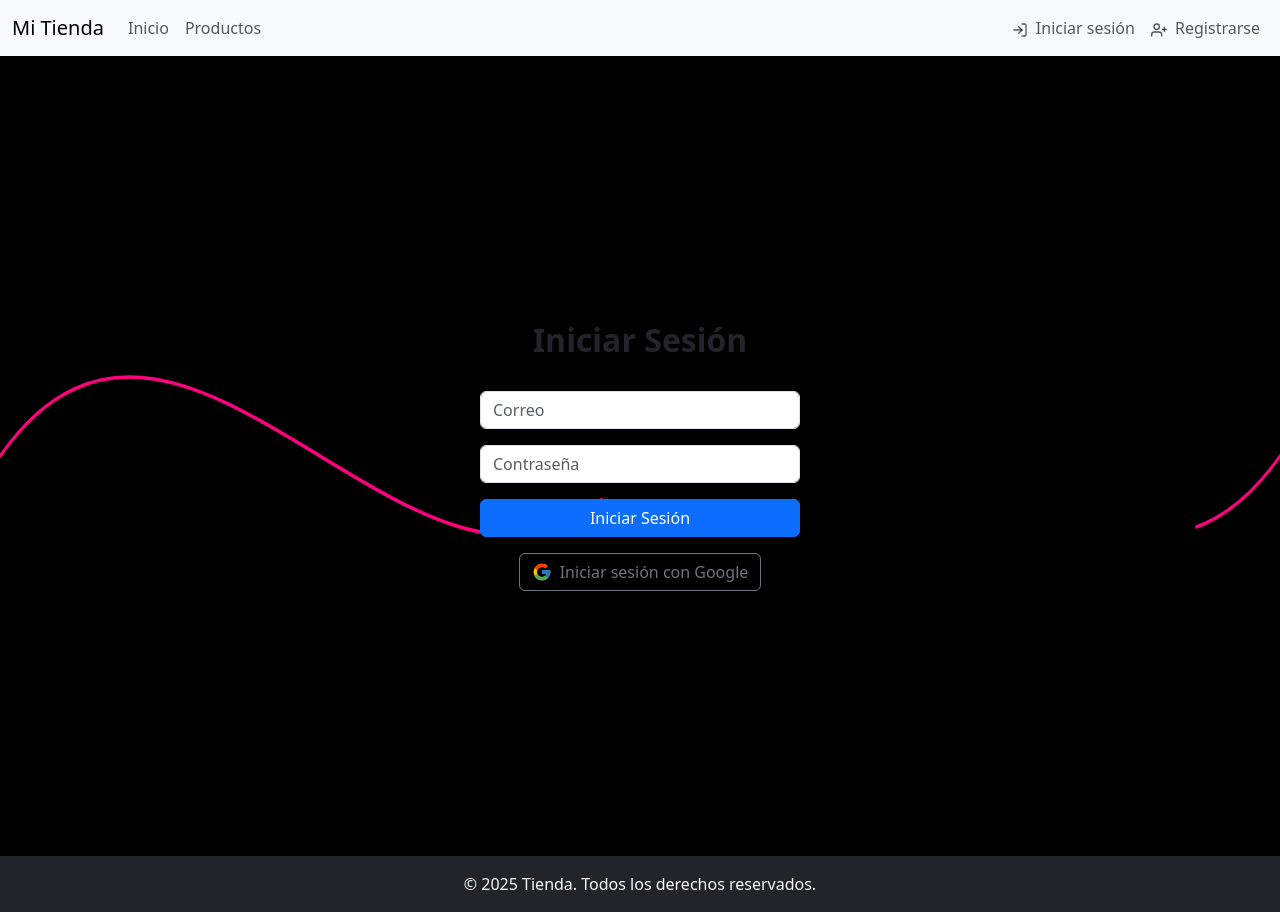
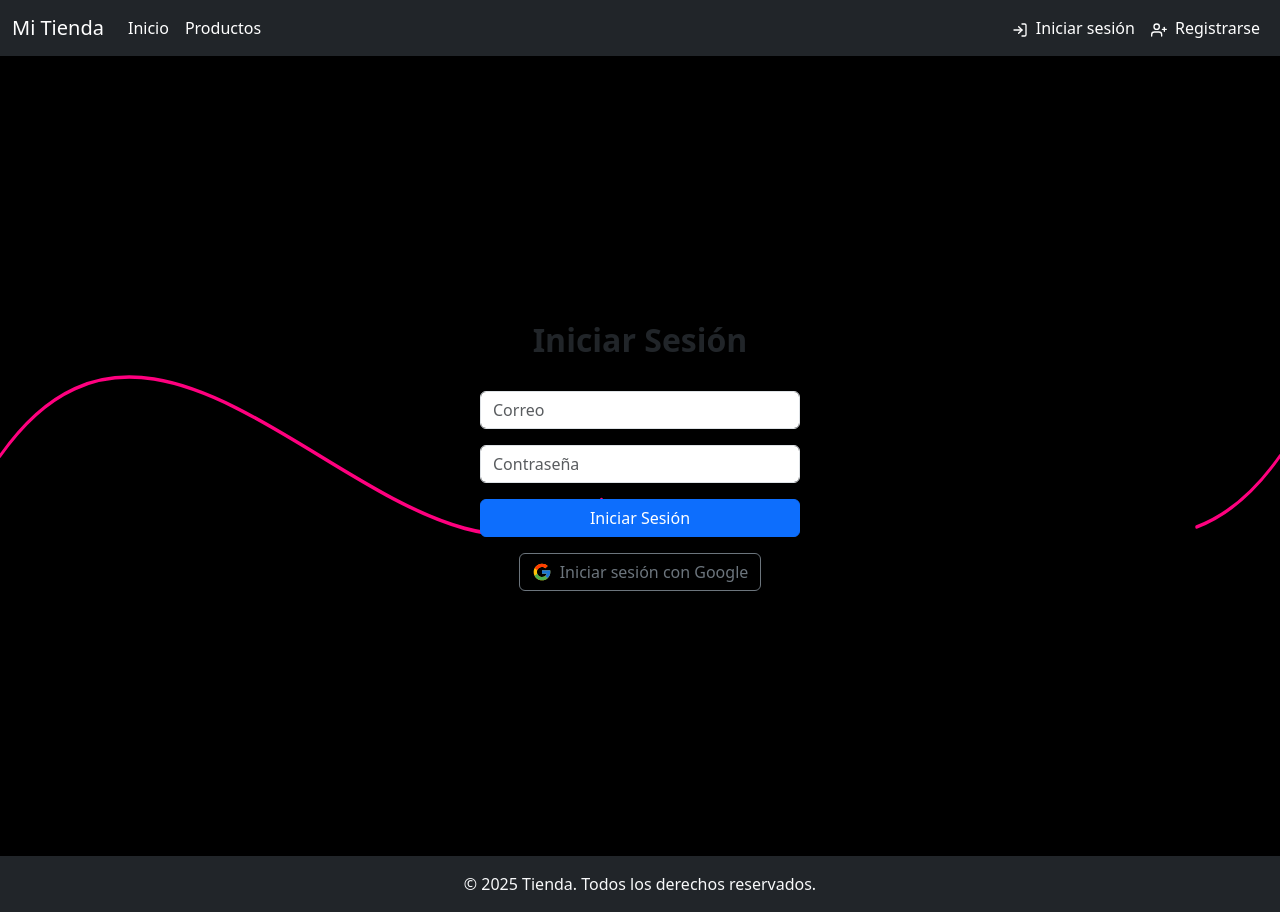
Before and after one commit to Ferox13/Ecommerce-React, a React app in the folder ecommerce-react/: page /login in a window 1280 px wide. Built offline with nearby package versions, Linux system fonts and the light colour scheme; no server answers; the database is empty; the HTML template or start-up script is replaced by a standard one.

Commit message:
Comprobación de login para añadir al carro

```diff
--- a/ecommerce-react/src/components/Header/Header.tsx
+++ b/ecommerce-react/src/components/Header/Header.tsx
@@ -1,6 +1,15 @@
 import { useAuth } from "../../hooks/useAuth";
 import { Link } from "react-router-dom";
-import { FiLogIn, FiLogOut, FiUserPlus, FiSettings, FiPlus, FiShoppingCart } from "react-icons/fi";
+import "./header.css";
+
+import {
+  FiLogIn,
+  FiLogOut,
+  FiUserPlus,
+  FiSettings,
+  FiPlus,
+  FiShoppingCart,
+} from "react-icons/fi";
 
 const Header: React.FC = () => {
   const { user, logout } = useAuth();
@@ -13,7 +22,7 @@ const Header: React.FC = () => {
   const isAdmin = user && user.email === "admin@admin.com";
 
   return (
-    <nav className="navbar navbar-expand-lg navbar-light bg-light w-100">
+    <nav className="navbar navbar-expand-lg navbar-light bg-dark  w-100 text-light">
       <div className="container-fluid">
         <Link className="navbar-brand" to="/">
           Mi Tienda
--- a/ecommerce-react/src/components/Header/header.css
+++ b/ecommerce-react/src/components/Header/header.css
@@ -0,0 +1,3 @@
+nav div a{
+    color: white !important;
+}
--- a/ecommerce-react/src/components/ProductCard/ProductCard.tsx
+++ b/ecommerce-react/src/components/ProductCard/ProductCard.tsx
@@ -1,6 +1,7 @@
 import React from "react";
 import { Product } from "../../types";
 import { useCart } from "../../hooks/useCart";
+import { useAuth } from "../../hooks/useAuth";
 import "./ProductCard.css";
 import { toast } from "react-toastify";
 
@@ -12,12 +13,15 @@ interface ProductCardProps {
 
 const ProductCard: React.FC<ProductCardProps> = ({ product, customButton, showDescription }) => {
   const { addProduct } = useCart();
+  const { user } = useAuth();
 
   const handleAddToCart = () => {
-    if (product) {
-      addProduct({ ...product, title: product.title, quantity: 1 });
-      toast.success("Producto añadido al carrito");
+    if (!user) {
+      toast.error("Debes iniciar sesión para añadir productos al carrito");
+      return;
     }
+    addProduct({ ...product, title: product.title, quantity: 1 });
+    toast.success("Producto añadido al carrito");
   };
 
   return (
```
